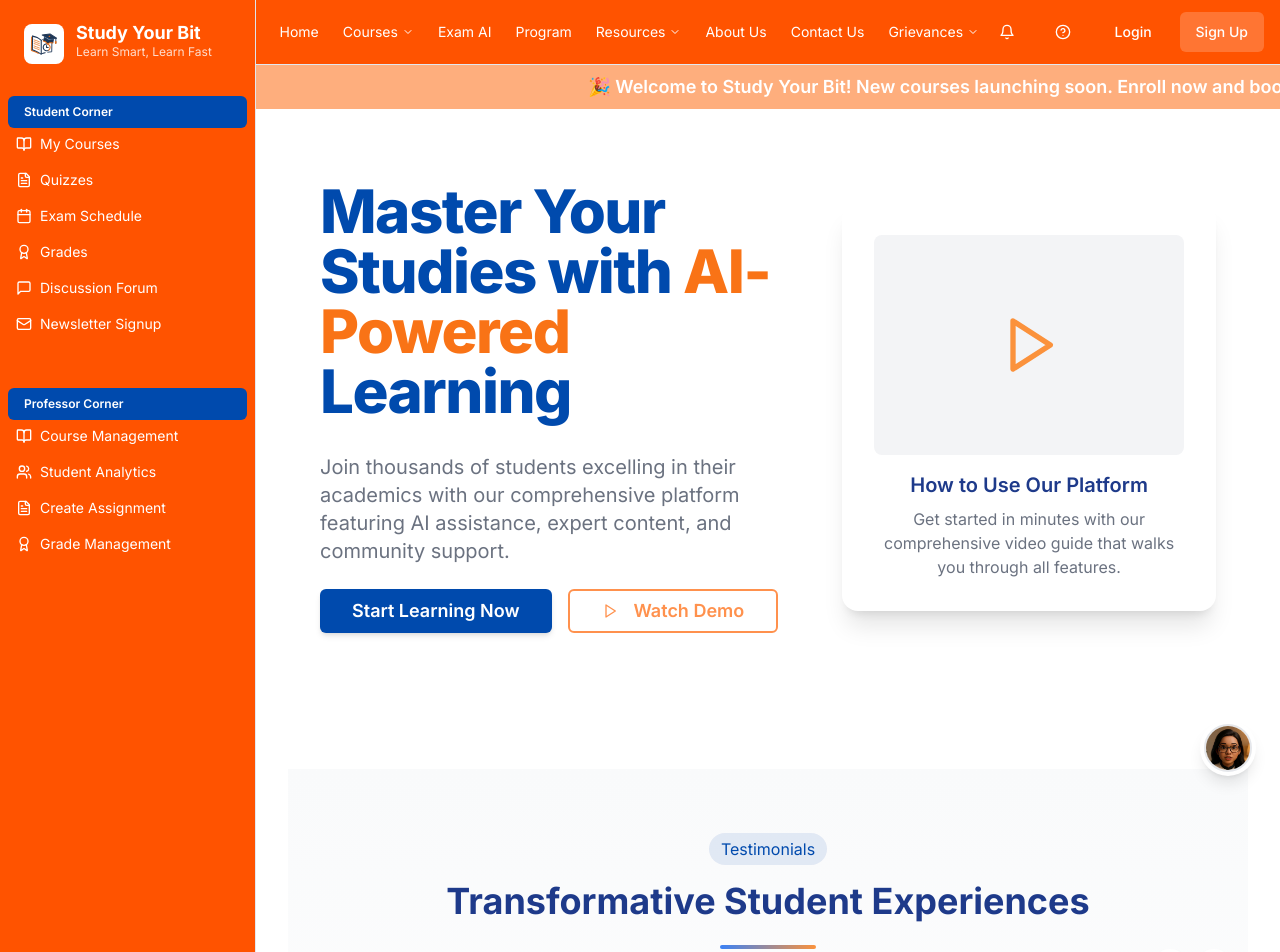
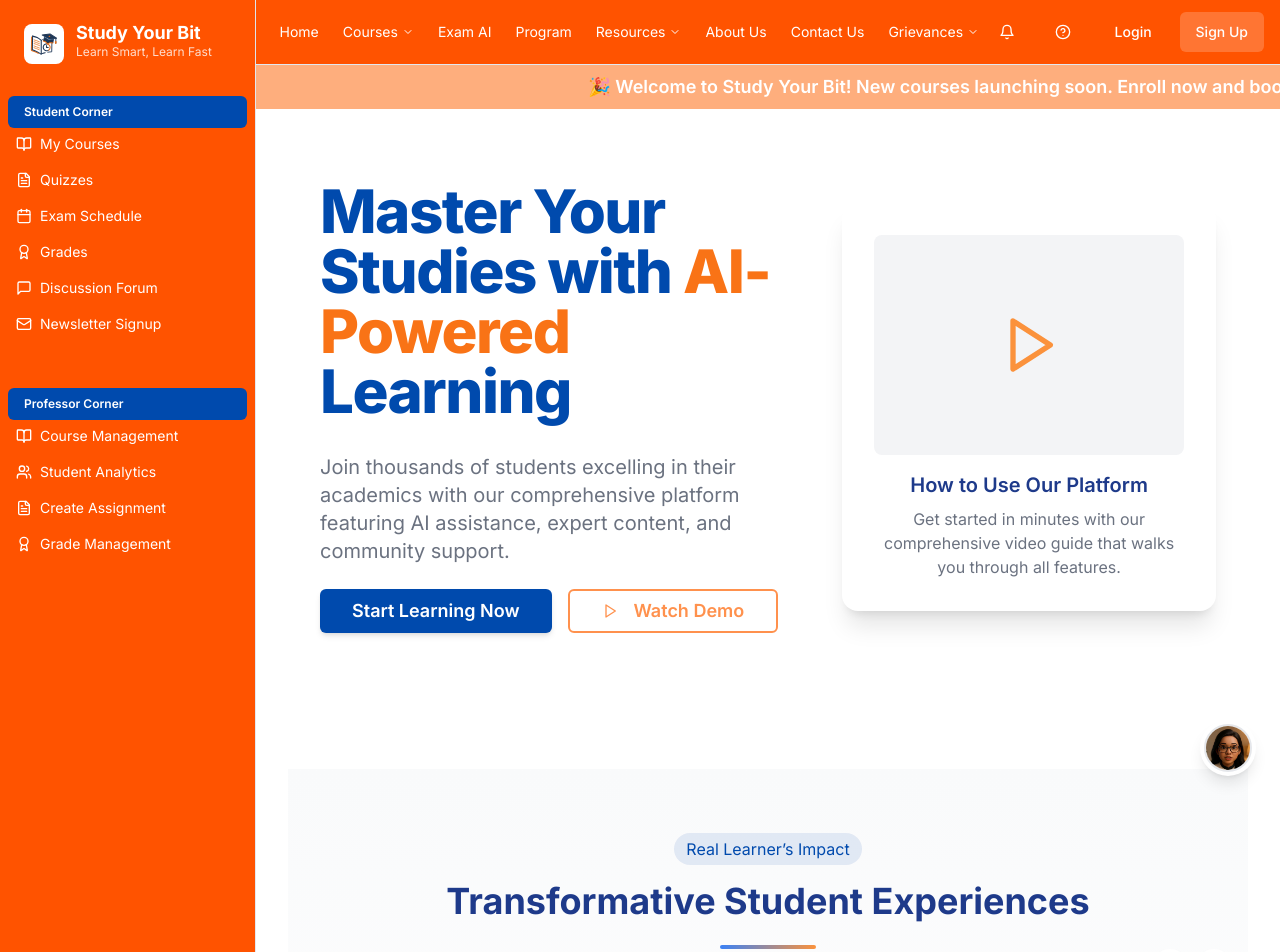
Before and after one commit to atharvamagar/Study-Your-Bit-, a Next.js app: page / in a window 1280 px wide. Shown: the top 952 px of the page. Built offline with nearby package versions, Linux system fonts and the light colour scheme.

Commit message:
Real Learner’s Impact

```diff
--- a/components/ui/testimonial-slider.tsx
+++ b/components/ui/testimonial-slider.tsx
@@ -138,7 +138,7 @@ const TestimonialSlider: React.FC = () => {
           className="text-center mb-8 sm:mb-12 md:mb-16"
         >
           <span className="inline-block py-1 px-3 rounded-full" style={{ backgroundColor: COLORS.primary.blue + '1A', color: COLORS.primary.blue }}>
-            Testimonials
+            Real Learner’s Impact
           </span>
           <h3 className="text-2xl sm:text-3xl md:text-4xl font-bold mt-3 sm:mt-4 px-4 text-blue-900">
             Transformative Student Experiences
```
